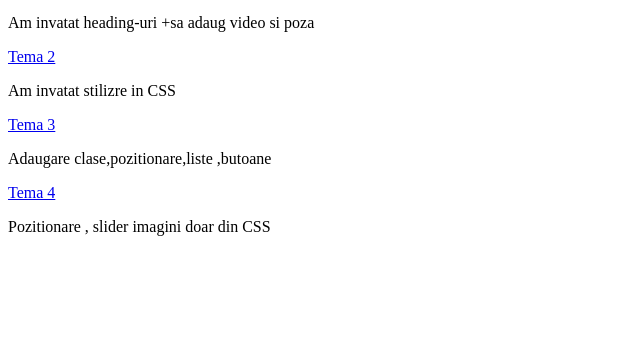
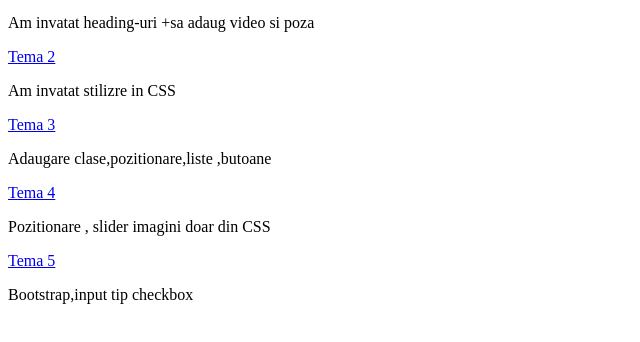
Before and after one commit to Roxa03/Boogit, a plain HTML site: page index.html in a window 1280 px wide. Shown: the part 100-442 px from the top of the page, without its empty margins (0-640 px from the left). Drawn offline with Linux system fonts and the light colour scheme.

Commit message:
Update index.html

```diff
--- a/index.html
+++ b/index.html
@@ -13,6 +13,7 @@
    <p> Adaugare clase,pozitionare,liste ,butoane</p>
    <p><a href="teme/tema4">Tema 4</a> </p>
    <p>Pozitionare , slider imagini doar din CSS
-
+   <p><a href="teme/tema5">Tema 5</a></p>
+   <p>Bootstrap,input tip checkbox</p>
 </body>
 </html>
```
